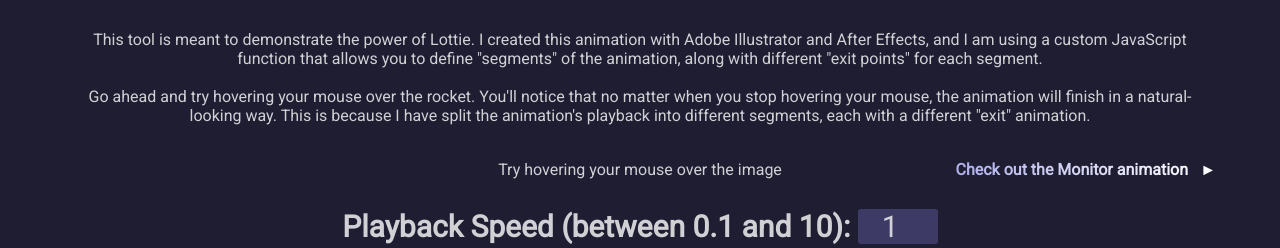
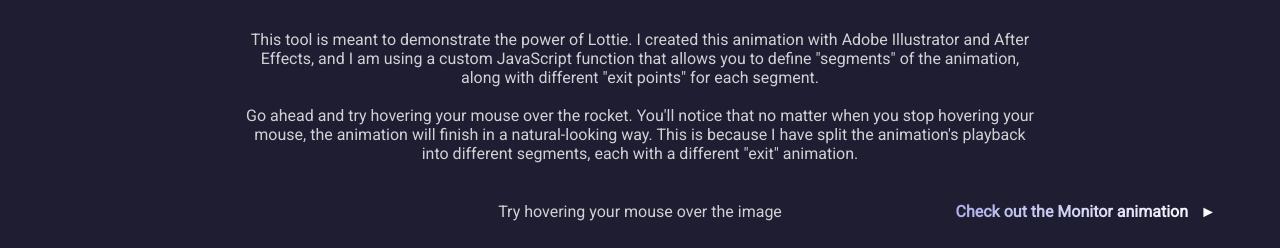
Before and after one commit to JoshSilveous/advanced-lottie-viewer, a website built with Vite: page index.html in a window 1280 px wide. Shown: the part 105-353 px from the top of the page. Built offline with nearby package versions, Linux system fonts and the light colour scheme; a script that the page names is missing.

Commit message:
added max-width to paragraphs

```diff
--- a/style.css
+++ b/style.css
@@ -144,6 +144,12 @@ input:focus {
 	text-align: right;
 }
 
+body > p {
+	max-width: 800px;
+	margin: auto;
+	margin-bottom: 20px;
+}
+
 #rocket-link,
 #monitor-link {
 	cursor: pointer;
```
